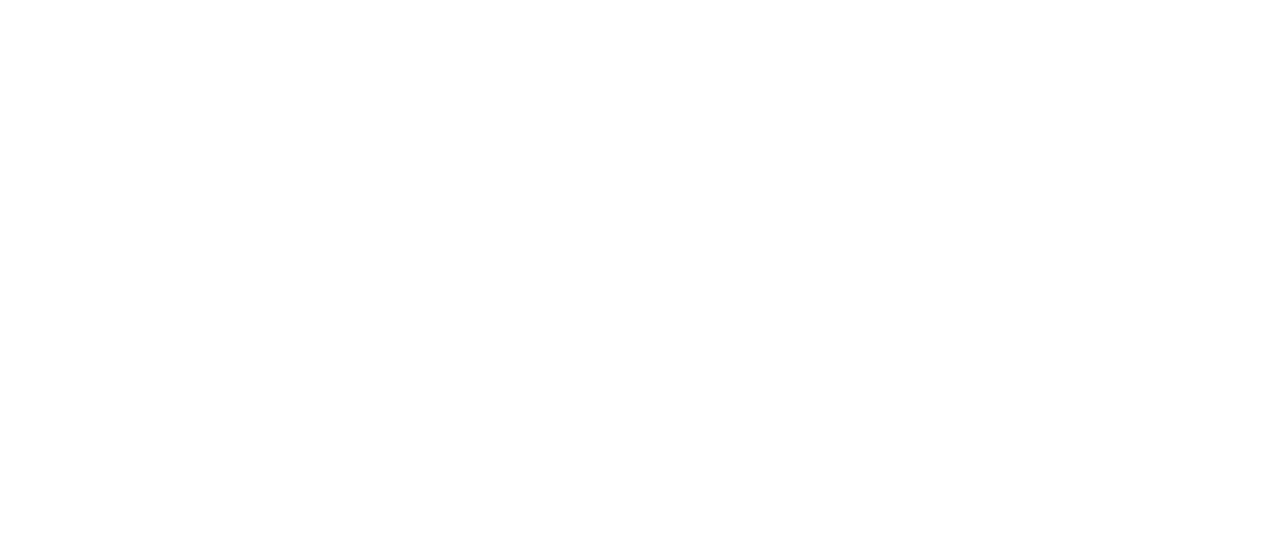
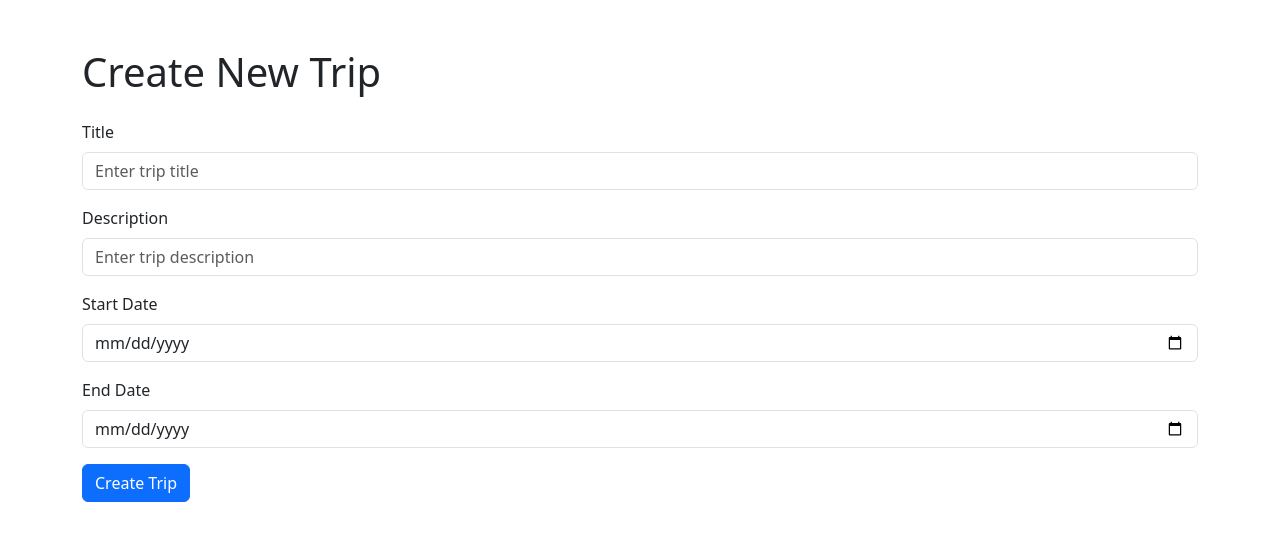
Before and after one commit to RiccardoPotalivo/travel-app, a React (Vite) app in the folder client/: page /trips/create in a window 1280 px wide. Before the commit this address had no page. Shown: the top 540 px of the page. Built offline with nearby package versions, Linux system fonts and the light colour scheme.

Commit message:
Trip create set

```diff
--- /dev/null
+++ b/client/src/pages/Trip/create.jsx
@@ -0,0 +1,90 @@
+import React, { useState } from "react";
+import { createTrip } from "../../services/trip";
+import { Container, Form, Button } from "react-bootstrap";
+
+function TripCreate() {
+    const [tripData, setTripData] = useState({
+        title: "",
+        description: "",
+        startDate: "",
+        endDate: "",
+    });
+
+    const handleChange = (e) => {
+        setTripData({ ...tripData, [e.target.name]: e.target.value });
+    };
+
+    const handleSubmit = (e) => {
+        e.preventDefault();
+        // Send the post request to create a new Trip
+        createTrip(tripData)
+            .then(response => {
+                console.log(response);
+                // setTrips([...trips, response.data]);
+                setTripData({
+                    title: "",
+                    description: "",
+                    startDate: "",
+                    endDate: "",
+                });
+            })
+            .catch((error) => {
+                console.error("There was an error creating the trip!", error);
+            })
+    };
+
+    return (
+        <Container>
+            <h1 className="mt-5">Create New Trip</h1>
+            <Form onSubmit={handleSubmit} className="mt-4">
+                <Form.Group controlId="formTitle">
+                    <Form.Label>Title</Form.Label>
+                    <Form.Control
+                        type="text"
+                        name="title"
+                        value={tripData.title}
+                        onChange={handleChange}
+                        placeholder="Enter trip title"
+                        required
+                    />
+                </Form.Group>
+                <Form.Group controlId="formDescription" className="mt-3">
+                    <Form.Label>Description</Form.Label>
+                    <Form.Control
+                        type="text"
+                        name="description"
+                        value={tripData.description}
+                        onChange={handleChange}
+                        placeholder="Enter trip description"
+                        required
+                    />
+                </Form.Group>
+                <Form.Group controlId="formStartDate" className="mt-3">
+                    <Form.Label>Start Date</Form.Label>
+                    <Form.Control
+                        type="date"
+                        name="startDate"
+                        value={tripData.startDate}
+                        onChange={handleChange}
+                        required
+                    />
+                </Form.Group>
+                <Form.Group controlId="formEndDate" className="mt-3">
+                    <Form.Label>End Date</Form.Label>
+                    <Form.Control
+                        type="date"
+                        name="endDate"
+                        value={tripData.endDate}
+                        onChange={handleChange}
+                        required
+                    />
+                </Form.Group>
+                <Button variant="primary" type="submit" className="mt-3">
+                    Create Trip
+                </Button>
+            </Form>
+        </Container>
+    );
+}
+
+export default TripCreate;
--- a/client/src/pages/Trip/index.jsx
+++ b/client/src/pages/Trip/index.jsx
@@ -1,7 +1,7 @@
 import React, { useState, useEffect } from "react";
 import { Link } from "react-router-dom";
 import { fetchTrips } from "../../services/trip";
-import { Container, Row, Col, Card } from "react-bootstrap";
+import { Container, Row, Col, Card, Button } from "react-bootstrap";
 
 function TripIndex() {
     const [trips, setTrips] = useState([]);
@@ -16,7 +16,10 @@ function TripIndex() {
     return (
         <Container>
             <h1>Trips</h1>
-            <Link to="/create-trip">Create New Trip</Link>
+            <Button variant="primary" className="mt-3">
+                <Link to="/trips/create" className="text-white">Create New Trip</Link>
+            </Button>
+            {/* <Link to="/trips/create">Create New Trip</Link> */}
             <Row className="mt-5">
                 {trips.map((trip) => (
                     <Col key={trip._id} md={4} className="mb-4">
--- a/client/src/routes/AppRoutes.jsx
+++ b/client/src/routes/AppRoutes.jsx
@@ -1,14 +1,16 @@
 import React from "react";
 import { Routes, Route } from "react-router-dom";
 import Home from "../pages/Home/home";
-import TripPage from "../pages/Trip/index";
 import TripIndex from "../pages/Trip/index";
+import TripCreate from "../pages/Trip/create";
 
 function AppRoutes() {
     return (
         <Routes>
             <Route path="/" element={<Home />} />
             <Route path="/trips" element={<TripIndex />} />
+            <Route path="/trips/create" element={<TripCreate />} />
+
         </Routes>
     );
 }
--- a/client/src/services/trip.js
+++ b/client/src/services/trip.js
@@ -7,3 +7,9 @@ export const fetchTrips = async () => {
     const response = await axios.get(API_URL);
     return response.data;
 }
+
+// Create a new trip
+export const createTrip = async (tripData) => {
+    const response = await axios.post(API_URL, tripData);
+    return response.data;
+}
```
